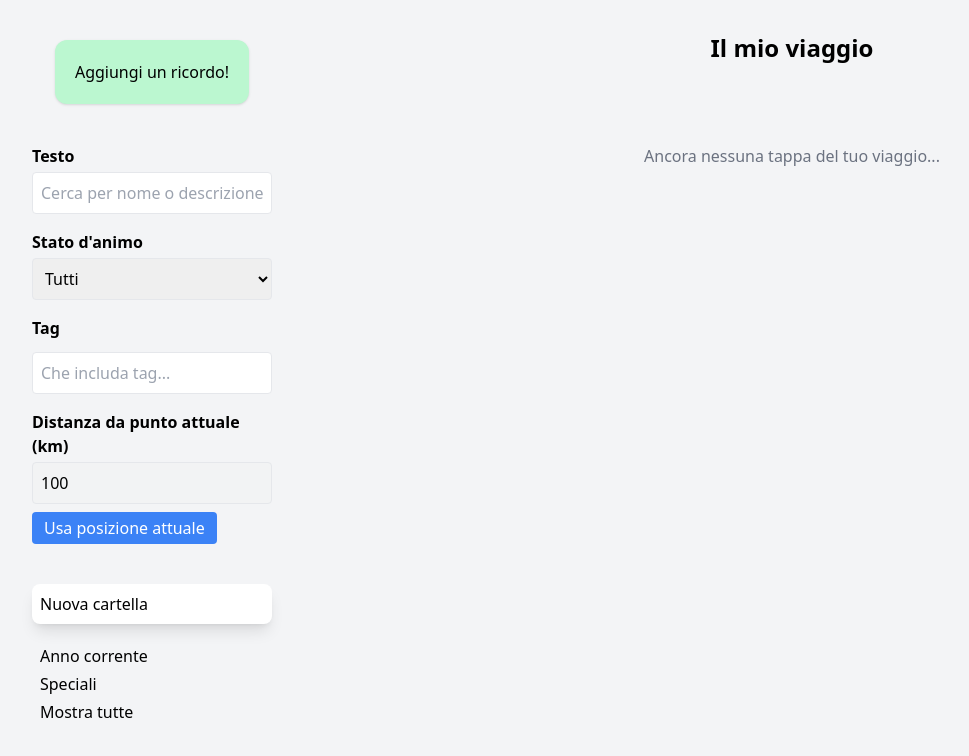
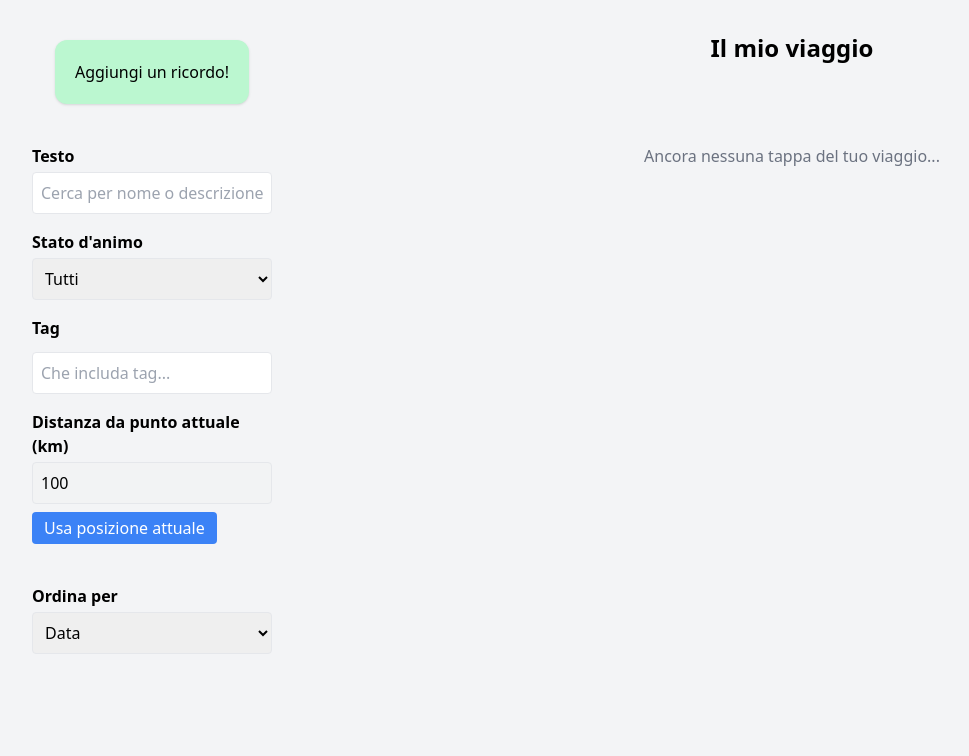
Before and after one commit to giovanni-arduini/journal-app, a Vue app: page / in a window 1280 px wide. Shown: the top 756 px of the page, without its empty margins (8-977 px from the left). Built offline with nearby package versions, Linux system fonts and the light colour scheme.

Commit message:
FIX dynamic render for moods select

```diff
--- a/src/components/SideTab.vue
+++ b/src/components/SideTab.vue
@@ -1,5 +1,5 @@
 <script setup>
-import { ref, watch, computed } from "vue";
+import { ref, watch, computed, reactive } from "vue";
 import TagInput from "@/components/TagInput.vue";
 import { usePosts } from "@/usePosts";
 import NewPostForm from "./NewPostForm.vue";
@@ -11,6 +11,7 @@ defineProps({
 const {
   setFilter,
   state,
+  processedPosts,
   setSearchText,
   setMoodFilter,
   setDistanceFilter,
@@ -18,6 +19,8 @@ const {
 } = usePosts();
 
 const tagsFilter = ref([]);
+console.log(processedPosts);
+const showCreationModal = ref(false);
 
 watch(tagsFilter, (newTags) => {
   setTagsFilter(newTags);
@@ -25,6 +28,11 @@ watch(tagsFilter, (newTags) => {
 
 const allTags = computed(() => {
   const all = state.postsList.flatMap((p) => p.tags || []);
+  return Array.from(new Set(all));
+});
+
+const allMoods = computed(() => {
+  const all = state.postsList.flatMap((p) => p.mood || []);
   return Array.from(new Set(all));
 });
 
@@ -63,13 +71,6 @@ function updateRadius() {
   }
 }
 
-function showFolderContent(folderIdOrTag) {
-  state.showDetail = false;
-  console.log(state.showDetail);
-  setFilter(folderIdOrTag);
-}
-
-const showCreationModal = ref(false);
 // const showDeleteFolderModal = ref(false);
 // const folderToDelete = ref(null); // 👈 id cartella selezionata
 
@@ -164,11 +165,9 @@ const showCreationModal = ref(false);
           @change="(e) => setMoodFilter(e.target.value)"
         >
           <option value="">Tutti</option>
-          <option value="rilassato">Rilassato</option>
-          <option value="emozionato">Emozionato</option>
-          <option value="felice">Felice</option>
-          <option value="sereno">Sereno</option>
-          <option value="stupito">Stupito</option>
+          <option v-for="tag in allMoods" :key="tag" :value="tag">
+            {{ tag }}
+          </option>
         </select>
       </div>
       <!-- Tag -->
@@ -206,73 +205,15 @@ const showCreationModal = ref(false);
     </form>
 
     <div class="mt-10">
-      <div
-        id="quick-add"
-        class="mb-5 cursor-pointer bg-white p-2 rounded-lg hover:bg-blue-100 hover:opacity-0 hover:opacity-100 duration-300 shadow-lg"
-        @click="toggleNewFolderModal"
-      >
-        <button>Nuova cartella</button>
-      </div>
-
-      <!-- ordinamento cartelle -->
-      <!-- <div id="folder-list-container ">
-        <form action="" class="mb-8">
-          <div>
-            <label for="">Ordina per </label>
-            <select name="" id="">
-              <option value="date">data</option>
-              <option value="type">tipologia</option>
-              <option value="date">nome</option>
-            </select>
-          </div>
-        </form>
-      </div> -->
-
-      <!-- lista delle cartelle -->
-      <!-- <div class="mb-8">
-        <div v-if="folderList.length < 1"></div>
-        <h1 v-else class="mb-4">Le mie cartelle</h1>
-        <ul>
-          <li v-for="folder in folderList" :key="folder.id">
-            <div
-              class="opacity-0 opacity-100 duration-300 transition group flex justify-between cursor-pointer hover:bg-gray-200 px-2 rounded-md w-full mb-1"
-            >
-              <div @click="showFolderContent(folder.id)">
-                {{ folder.name }}
-              </div>
-
-              <button
-                class="opacity-0 group-hover:opacity-100 transition"
-                @click="handleDeleteRequest(folder.id)"
-              >
-                <font-awesome-icon icon="trash-can" class="text-gray-500" />
-              </button>
-            </div>
-          </li>
-        </ul>
-      </div> -->
-
-      <!-- etichette e sezioni -->
-      <div class="flex flex-col w-full">
-        <button
-          class="hover:bg-gray-200 px-2 text-left rounded-md mb-1 opacity-0 opacity-100 duration-300"
-          @click="showFolderContent(`current`)"
-        >
-          Anno corrente
-        </button>
-        <button
-          class="hover:bg-gray-200 px-2 text-left rounded-md mb-1 opacity-0 opacity-100 duration-300"
-          @click="showFolderContent(`special`)"
-        >
-          Speciali
-        </button>
-        <button
-          class="hover:bg-gray-200 px-2 text-left rounded-md mb-1 opacity-0 opacity-100 duration-300"
-          @click="showFolderContent(null)"
-        >
-          Mostra tutte
-        </button>
-        <!-- <button @click="showDeleted">Cestino</button> -->
+      <div class="mb-8">
+        <label class="block mb-1 font-semibold">Ordina per</label>
+        <select class="w-full p-2 rounded border" v-model="state.sortBy">
+          <option value="date">Data</option>
+          <option value="distance" :disabled="!state.currentLocation">
+            Distanza da punto
+          </option>
+          <option value="expense">Spesa economica</option>
+        </select>
       </div>
     </div>
   </div>
```
